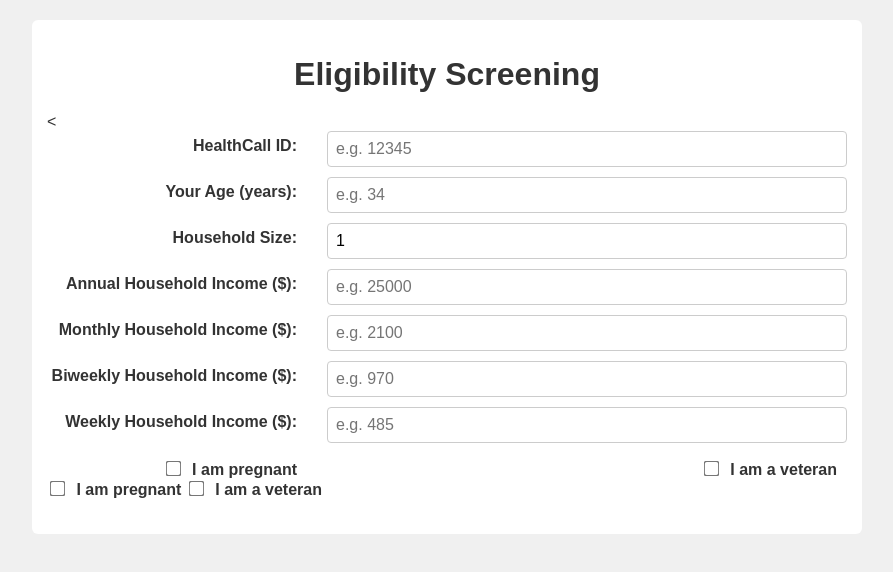
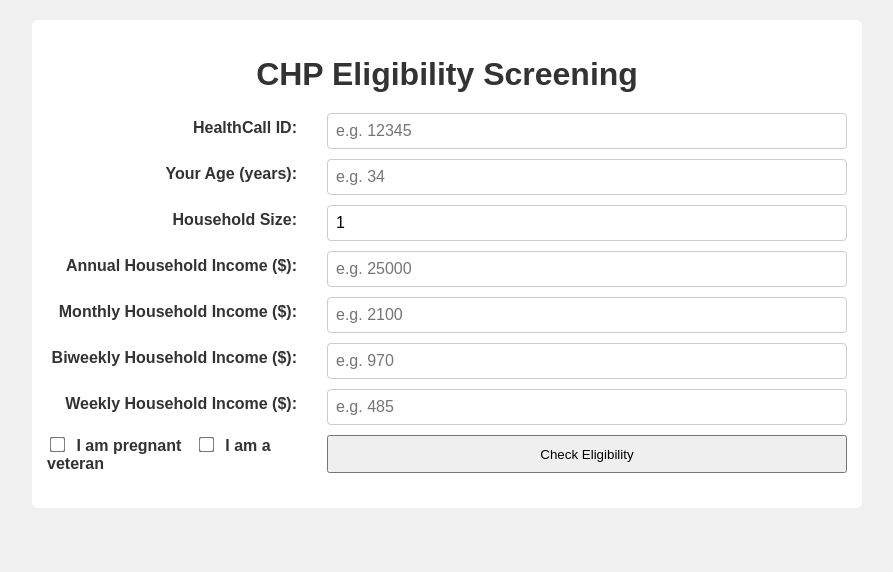
Before and after one commit to Agroabaddon/CHP-Eligibility-Form, a plain HTML site: page index.html in a window 1280 px wide. Shown: the whole page, without its empty margins (193-1086 px from the left). Drawn offline with Linux system fonts and the light colour scheme.

Commit message:
Update index.html

```diff
--- a/index.html
+++ b/index.html
@@ -2,14 +2,14 @@
 <html lang="en">
 <head>
   <meta charset="UTF-8">
+  <title>CHP Eligibility Form</title>
   <meta name="viewport" content="width=device-width, initial-scale=1">
-  <title>Eligibility Screening</title>
   <link rel="stylesheet" href="style.css">
 </head>
 <body>
   <div class="container">
-    <h1>Eligibility Screening</h1>
-    <<form id="eligibilityForm">
+    <h1>CHP Eligibility Screening</h1>
+    <form id="eligibilityForm" autocomplete="off">
       <label for="hc_id">HealthCall ID:</label>
       <input type="text" id="hc_id" name="hc_id" placeholder="e.g. 12345">
 
@@ -31,16 +31,14 @@
       <label for="income_weekly">Weekly Household Income ($):</label>
       <input type="number" id="income_weekly" name="income_weekly" min="0" placeholder="e.g. 485">
 
+      <div class="checkbox-row">
         <label><input type="checkbox" id="pregnant" name="pregnant"> I am pregnant</label>
         <label><input type="checkbox" id="veteran" name="veteran"> I am a veteran</label>
+      </div>
+
+      <button type="button" onclick="checkEligibility()">Check Eligibility</button>
     </form>
-      <label><input type="checkbox" id="pregnant" name="pregnant"> I am pregnant</label>
-      <label><input type="checkbox" id="veteran" name="veteran"> I am a veteran</label>
-    </form>
-
-    <div id="result">
-      <!-- Eligible programs will be listed here -->
-    </div>
+    <div id="result"></div>
   </div>
   <script src="script.js"></script>
 </body>
```
Lines whose indentation alone changed are shown as unchanged.
